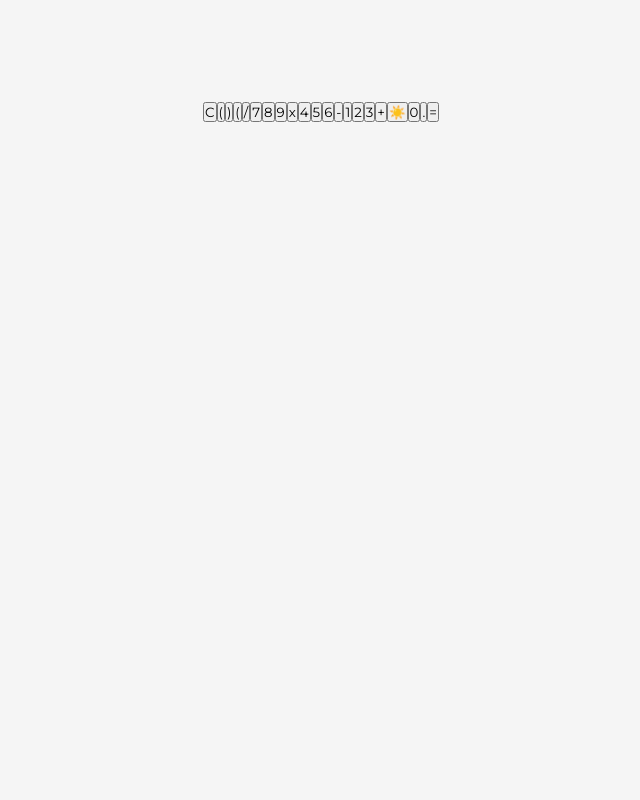
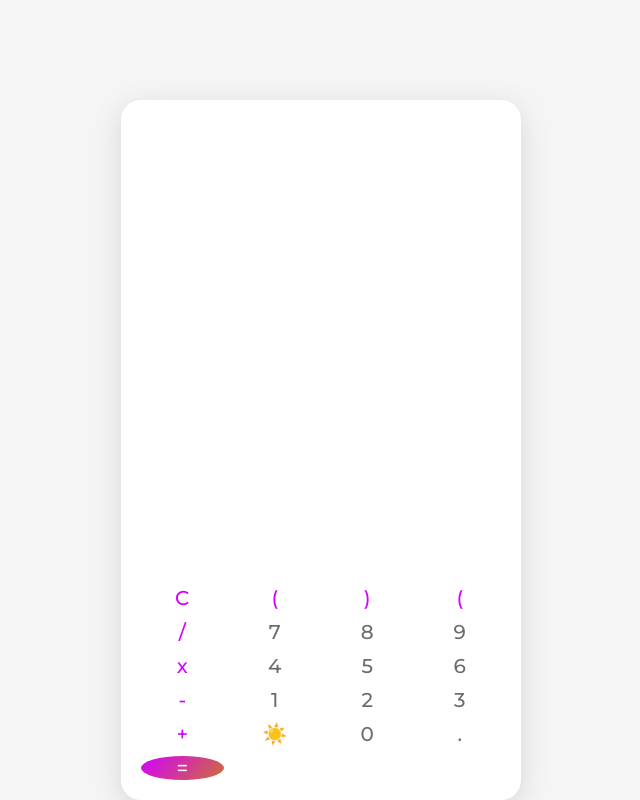
Before and after one commit to jivandaza/react-projects, a React (Create React App) app in the folder calculator-app/: page / in a window 1280 px wide. Shown: the whole page, without its empty margins (319-959 px from the left). Built offline with nearby package versions, Linux system fonts and the light colour scheme.

Commit message:
Add the styles to the calculator.css file

```diff
--- a/calculator-app/src/styles/calculator.css
+++ b/calculator-app/src/styles/calculator.css
@@ -0,0 +1,76 @@
+.calculator {
+    padding: 20px;
+    height: 700px;
+    width: 400px;
+    overflow: hidden;
+    border-radius: 20px;
+    background-color: var(--calc-bg);
+    box-shadow: rgba(100, 100, 111, 0.2) 0px 7px 29px 0px;
+
+    display: flex;
+    flex-direction: column;
+    justify-content: flex-end;
+}
+
+.calculator__btns {
+    display: grid;
+    grid-template-columns: repeat(4, 1fr);
+    gap: 10px;
+}
+
+.calculator__btns button {
+    border: 0;
+    outline: 0;
+    border-radius: 10px;
+    font-size: 1.25rem;
+    font-weight: 500;
+    background-color: transparent;
+    color: var(--txt-color);
+}
+
+.calculator__btns button:last-child {
+    border-radius: 50%;
+    color: var(--txt-white);
+    background-image: linear-gradient(312deg, #cd6e36, #d400ff);
+}
+
+.calculator__btns .btn__op {
+    color: var(--calc-btn-color);
+}
+
+.calculator__result {
+    position: relative;
+    margin-bottom: 20px;
+    text-align: right;
+    display: flex;
+    flex-direction: column;
+    align-items: flex-end;
+    justify-content: flex-end;
+}
+
+.calculator__result__exp {
+    font-size: 3.5rem;
+    line-height: 1;
+    transform-origin: right bottom;
+    transition: transform 0.3s ease;
+    color: var(--calc-res-color);
+}
+
+.calculator__result__exp:last-child {
+    position: absolute;
+    right: 0;
+}
+
+.calculator__result__exp span {
+    display: inline-block;
+    overflow: hidden;
+    transition: width 0.3s ease;
+}
+
+@media only screen and (max-width: 800px) {
+    .calculator {
+        width: 100%;
+        height: 100vh;
+        border-radius: 0;
+    }
+}
```
